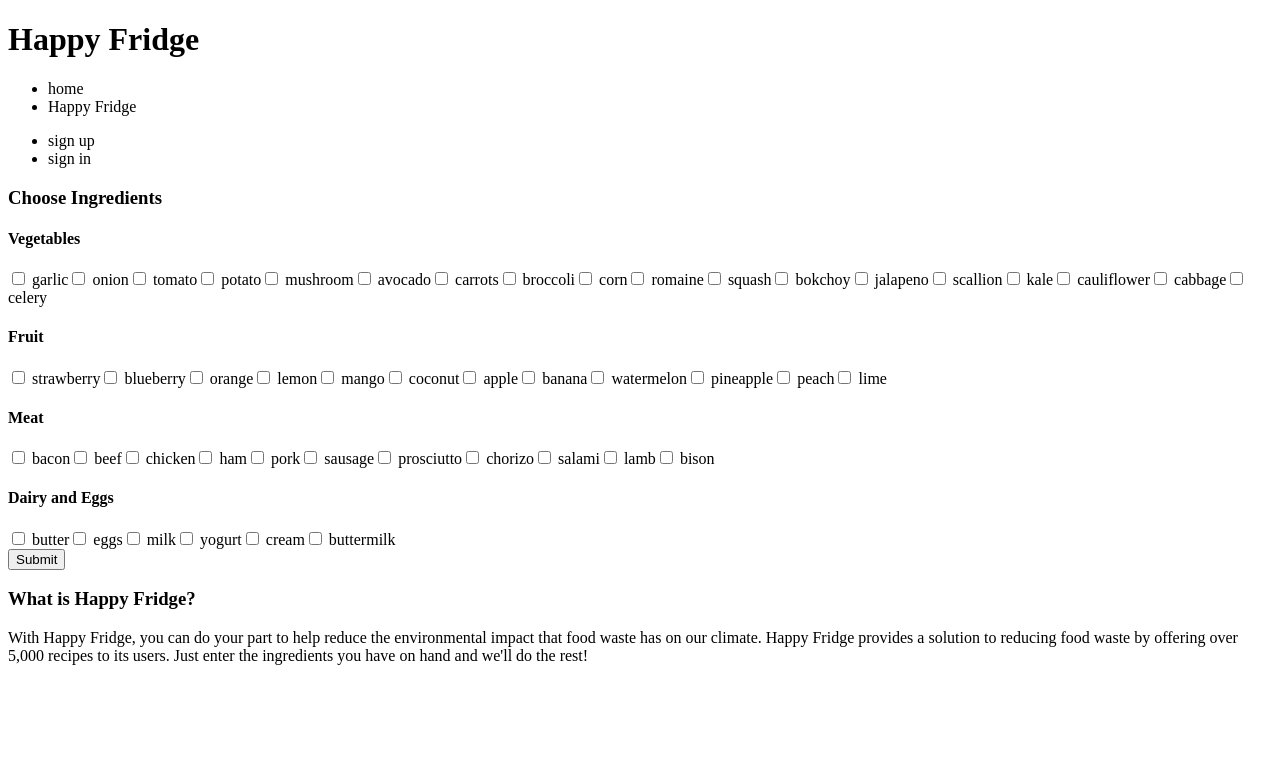
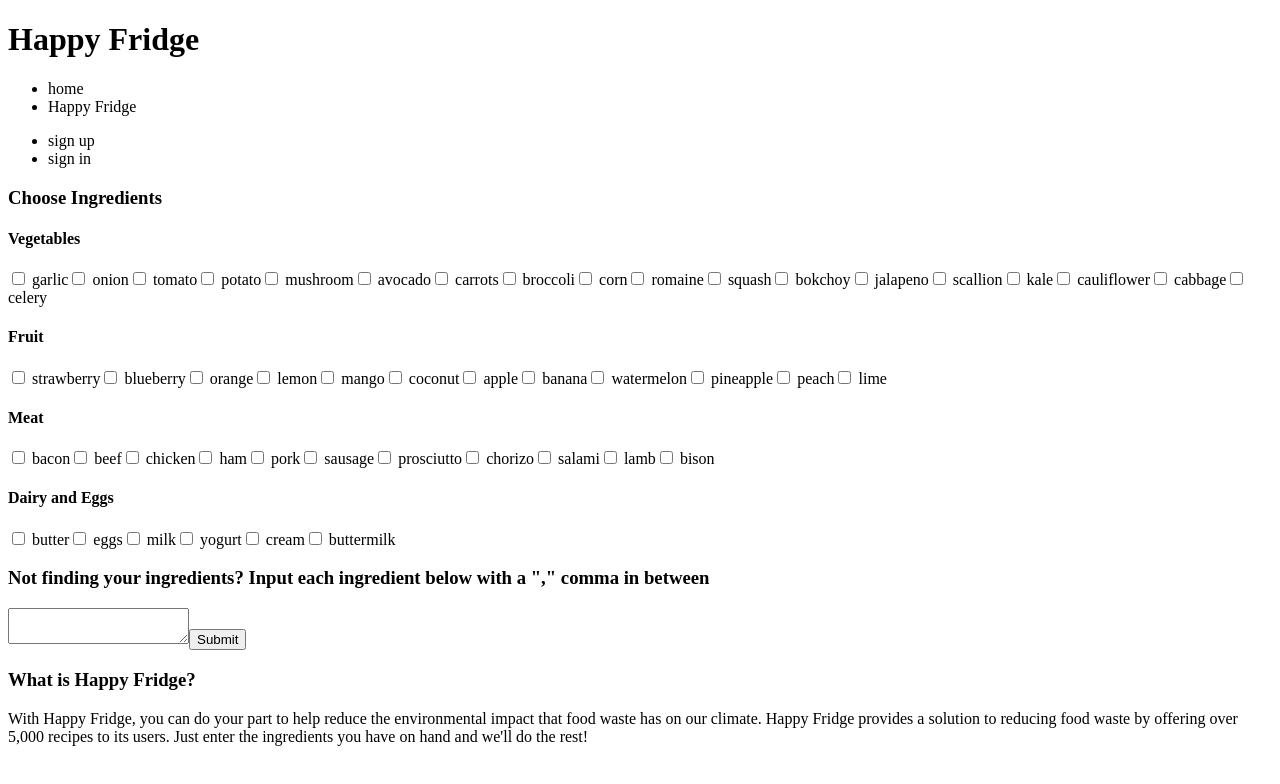
Before and after one commit to leesoli/happy-fridge, a React app: page / in a window 1280 px wide. Shown: the top 784 px of the page. Built offline with nearby package versions, Linux system fonts and the light colour scheme; the HTML template or start-up script is replaced by a standard one.

Commit message:
Added text box to input recipe

```diff
--- a/client/src/Components/App.jsx
+++ b/client/src/Components/App.jsx
@@ -14,6 +14,7 @@ export default function App() {
     recipeData: {},
     recipes: {},
     ingredientList: '',
+    ingredientInput: '',
     number: 8,
     vegetableOptions: { garlic: false, onion: false, tomato: false, potato: false, mushroom: false, avocado: false, carrots: false, broccoli: false, corn: false, romaine: false, squash: false, bokchoy: false, jalapeno: false, scallion: false, kale: false, cauliflower: false, cabbage: false, celery: false },
     dairyAndEggOptions: { butter: false, eggs: false, milk: false, yogurt: false, cream: false, buttermilk: false },
@@ -25,6 +26,7 @@ export default function App() {
     getRecipeList()
   }, [state.ingredientList, state.number])
 
+  console.log(state.ingredientList)
 
   function handleSubmit(e) {
     e.preventDefault();
@@ -60,7 +62,7 @@ export default function App() {
 
     setState(prevState => ({
       ...prevState,
-      ingredientList: ingredients
+      ingredientList: prevState.ingredientInput ? prevState.ingredientInput.concat(",", ingredients) : ingredients
     }))
   }
 
@@ -131,6 +133,7 @@ export default function App() {
               {Object.keys(state.recipes).length > 0 &&
               <RecipeList
                 changeView={changeView}
+                handleChange={handleChange}
                 // number={state.number}
                 recipes={state.recipes}
                 handleShowMore={handleShowMore}/>}
--- a/client/src/Components/Ingredients.jsx
+++ b/client/src/Components/Ingredients.jsx
@@ -91,6 +91,12 @@ const meatIngredients = Object.keys(props.meatOptions)
           <h4 className="ingredient-category-title">Dairy and Eggs</h4>
           {dairyAndEggIngredient}
         </div>
+        <h3>Not finding your ingredients? Input each ingredient below with a "," comma in between</h3>
+        <textarea
+          name="ingredientInput"
+          onChange={props.handleChange}
+        >
+        </textarea>
       <button className="ingredient-submit-button">Submit</button>
       </form>
     </div>
--- a/client/src/Components/Recipe.jsx
+++ b/client/src/Components/Recipe.jsx
@@ -3,7 +3,8 @@ import React from "react"
 export default function(props) {
   return (
     <div className="main-recipe"
-      onClick={() => props.changeView("recipe", props.value)}
+
+      onClick={(event) => props.changeView("recipe", props.value)}
     >
 
       <img className="main-recipe-image" src={props.recipe.image} />
```
Also changed, not shown: 1 other file (tests, documents, lock files or other folders).
